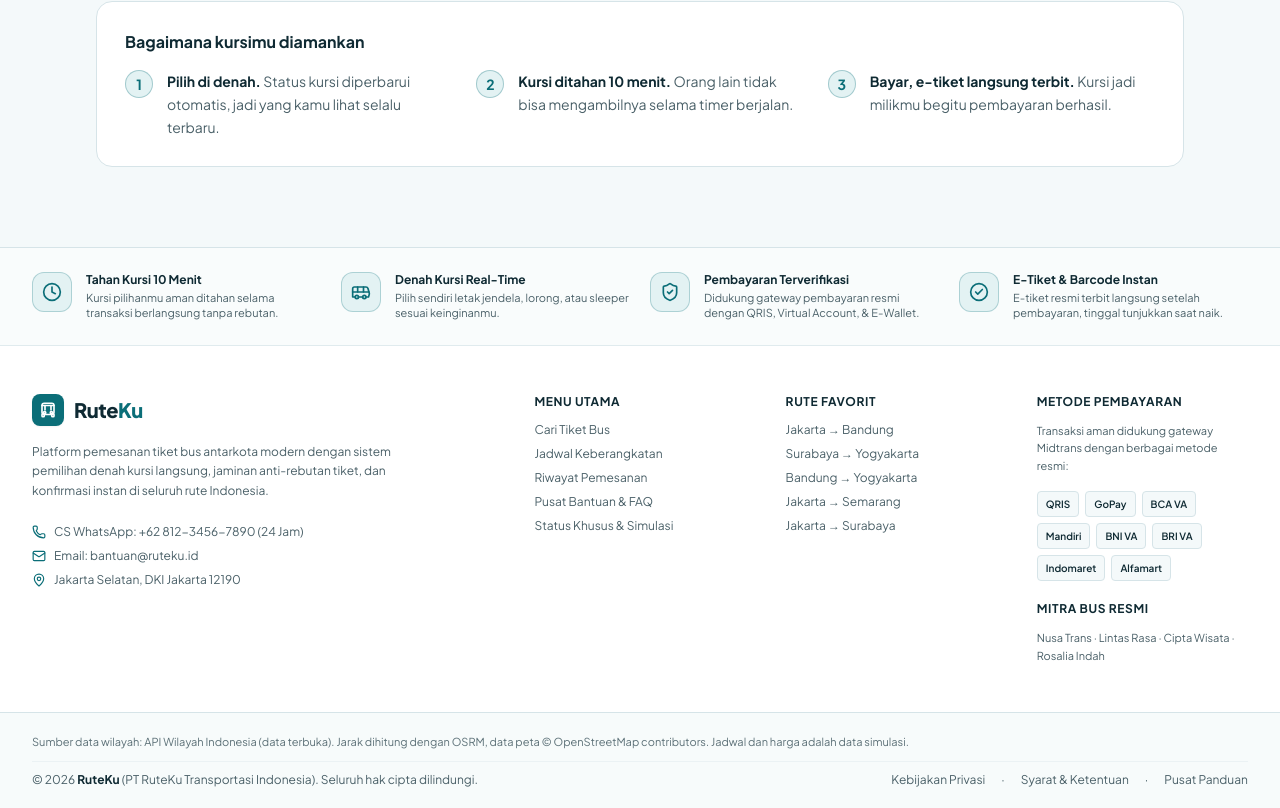
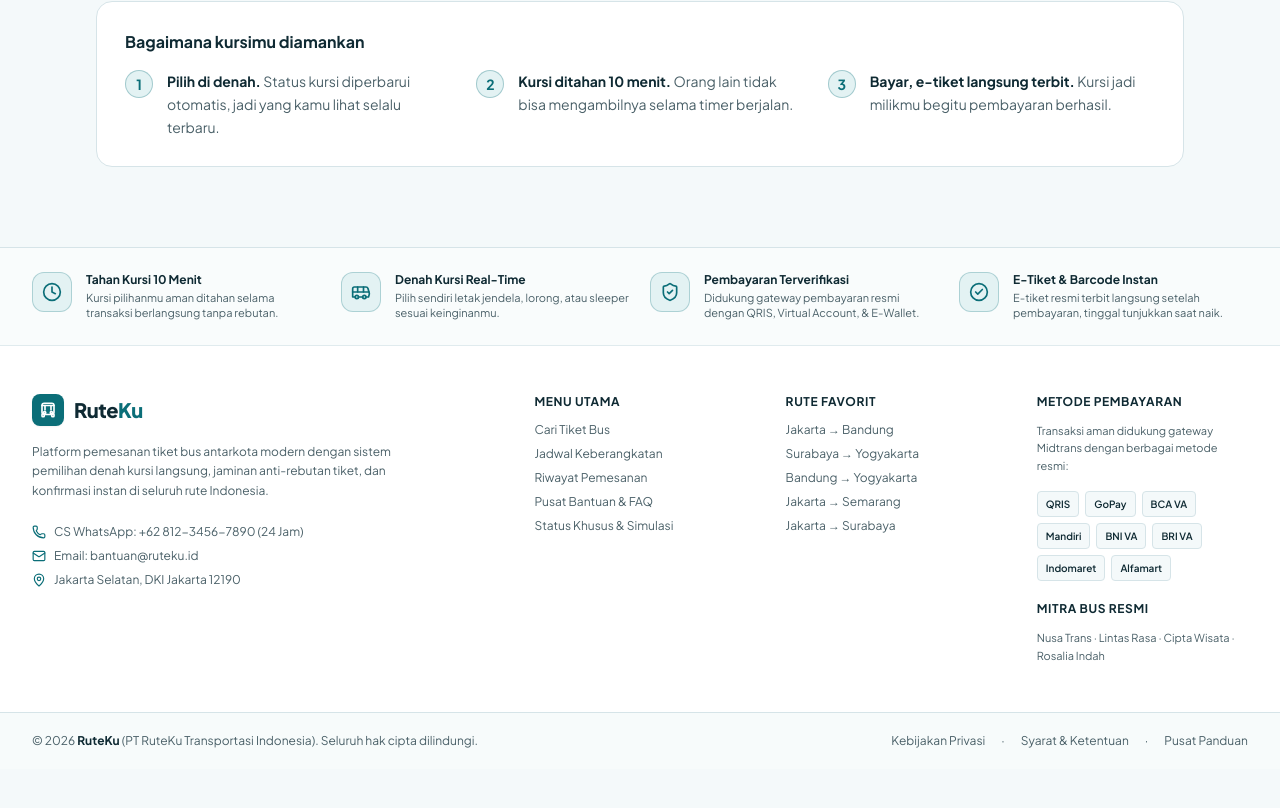
Before and after one commit to rifqi-dermawan/rute-ku, a Next.js app: page / in a window 1280 px wide. Shown: the part 1060-1868 px from the top of the page. After the commit the page ends 1829 px from the top, so only its background shows below. Built offline with nearby package versions, Linux system fonts and the light colour scheme; no server answers; the database is empty.

Commit message:
fix(footer): remove simulation disclaimer and data source text

```diff
--- a/components/Footer.tsx
+++ b/components/Footer.tsx
@@ -236,11 +236,7 @@ export default function Footer() {
 
       {/* ── Bottom Legal & Copyright Bar ────────────────────────────── */}
       <div className="border-t border-borderCol bg-surface/70 footer-grey-bar">
-        <div className="max-w-7xl mx-auto px-4 sm:px-8 py-3.5 sm:py-5 flex flex-col gap-2.5 text-xs text-muted dark:!text-black">
-          <p className="text-[11px] text-muted/90 dark:!text-black/80 leading-relaxed text-center sm:text-left">
-            Sumber data wilayah: API Wilayah Indonesia (data terbuka). Jarak dihitung dengan OSRM, data peta © OpenStreetMap contributors. Jadwal dan harga adalah data simulasi.
-          </p>
-          <div className="flex flex-col sm:flex-row items-center justify-between gap-2.5 sm:gap-3 border-t border-borderCol/40 pt-2.5">
+        <div className="max-w-7xl mx-auto px-4 sm:px-8 py-3.5 sm:py-5 flex flex-col sm:flex-row items-center justify-between gap-2.5 sm:gap-3 text-xs text-muted dark:!text-black">
           <p className="dark:!text-black">
             © {new Date().getFullYear()} <span className="font-bold text-ink dark:!text-black">RuteKu</span> (PT RuteKu Transportasi Indonesia). Seluruh hak cipta dilindungi.
           </p>
@@ -260,7 +256,6 @@ export default function Footer() {
           </div>
         </div>
       </div>
-      </div>
     </footer>
   )
 }
```
Lines whose indentation alone changed are shown as unchanged.
